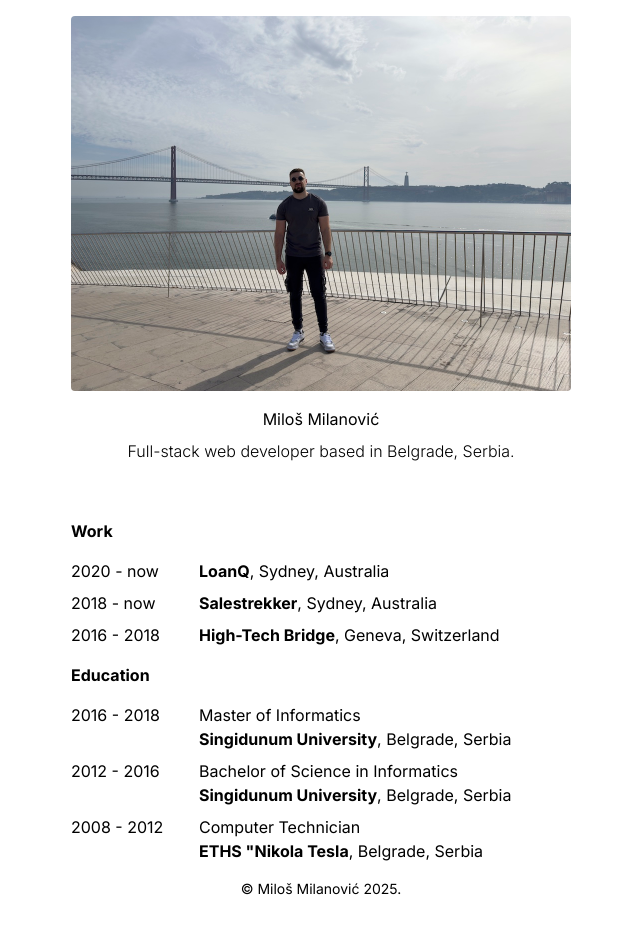
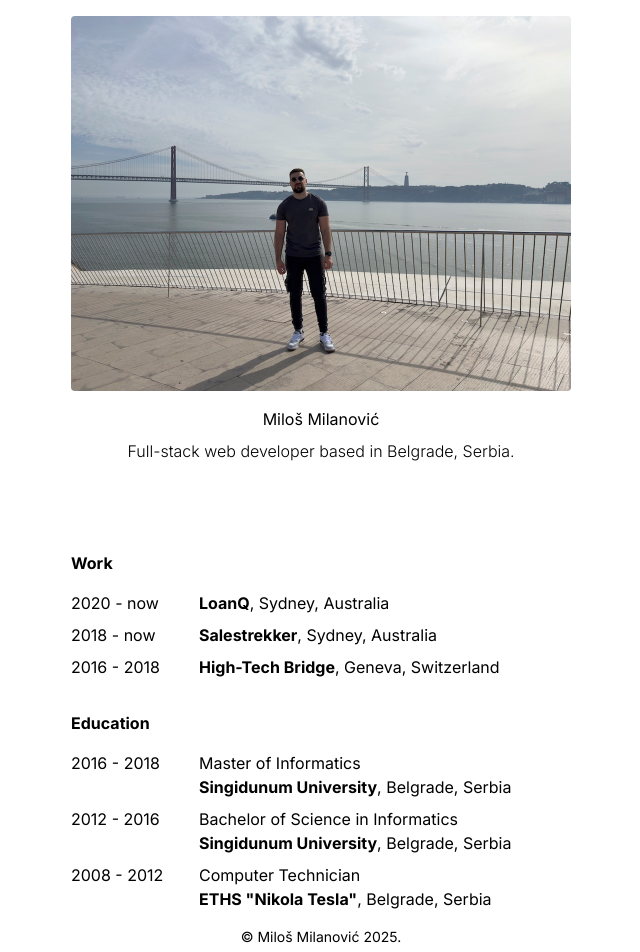
Before and after one commit to mmilanovic4/mmilanovic4.github.io, a Next.js app: page /cv in a window 1280 px wide. Shown: the top 952 px of the page, without its empty margins (319-959 px from the left). Before the commit the page ends 915 px from the top, so only its background shows below. Built offline with nearby package versions, Linux system fonts and the light colour scheme; some icons are missing.

Commit message:
chore: refactor cv

```diff
--- a/package.json
+++ b/package.json
@@ -17,7 +17,7 @@
   "devDependencies": {
     "@tailwindcss/postcss": "^4",
     "babel-plugin-react-compiler": "1.0.0",
-    "eslint": "^9",
+    "eslint": "^9.39.1",
     "eslint-config-next": "16.0.1",
     "tailwindcss": "^4"
   }
--- a/src/app/(pages)/cv/page.js
+++ b/src/app/(pages)/cv/page.js
@@ -1,53 +1,91 @@
+const data = {
+  work: [
+    {
+      id: "3",
+      name: "LoanQ",
+      location: "Sydney, Australia",
+      from: 2020,
+      to: "now",
+    },
+    {
+      id: "2",
+      name: "Salestrekker",
+      location: "Sydney, Australia",
+      from: 2018,
+      to: "now",
+    },
+    {
+      id: "1",
+      name: "High-Tech Bridge",
+      location: "Geneva, Switzerland",
+      from: 2016,
+      to: 2018,
+    },
+  ],
+  education: [
+    {
+      id: "3",
+      name: "Singidunum University",
+      title: "Master of Informatics",
+      location: "Belgrade, Serbia",
+      from: 2016,
+      to: 2018,
+    },
+    {
+      id: "2",
+      name: "Singidunum University",
+      title: "Bachelor of Science in Informatics",
+      location: "Belgrade, Serbia",
+      from: 2012,
+      to: 2016,
+    },
+    {
+      id: "1",
+      name: 'ETHS "Nikola Tesla"',
+      title: "Computer Technician",
+      location: "Belgrade, Serbia",
+      from: 2008,
+      to: 2012,
+    },
+  ],
+};
+
 export default function Resume() {
   return (
     <>
       <section>
-        <h2 className="font-bold mb-4">Work</h2>
+        <h2 className="font-bold mt-8 mb-4">Work</h2>
         <ul className="flex flex-col gap-2">
-          <li>
-            <span className="w-32 inline-block">2020 - now</span>
+          {data.work.map((row) => {
+            return (
+              <li key={row.id}>
+                <span className="w-32 inline-block">
+                  {row.from} - {row.to}
+                </span>
                 <span>
-              <strong>LoanQ</strong>, Sydney, Australia
+                  <strong>{row.name}</strong>, {row.location}
                 </span>
               </li>
-          <li>
-            <span className="w-32 inline-block">2018 - now</span>
-            <span>
-              <strong>Salestrekker</strong>, Sydney, Australia
-            </span>
-          </li>
-          <li>
-            <span className="w-32 inline-block">2016 - 2018</span>
-            <span>
-              <strong>High-Tech Bridge</strong>, Geneva, Switzerland
-            </span>
-          </li>
+            );
+          })}
         </ul>
       </section>
       <section>
-        <h2 className="font-bold my-4">Education</h2>
+        <h2 className="font-bold mt-8 mb-4">Education</h2>
         <ul className="flex flex-col gap-2">
-          <li>
-            <span className="w-32 inline-block">2016 - 2018</span>
-            <span>Master of Informatics</span>
+          {data.education.map((row) => {
+            return (
+              <li key={row.id}>
+                <span className="w-32 inline-block">
+                  {row.from} - {row.to}
+                </span>
+                <span>{row.title}</span>
                 <span className="ml-32 block">
-              <strong>Singidunum University</strong>, Belgrade, Serbia
+                  <strong>{row.name}</strong>, {row.location}
                 </span>
               </li>
-          <li>
-            <span className="w-32 inline-block">2012 - 2016</span>
-            <span>Bachelor of Science in Informatics</span>
-            <span className="ml-32 block">
-              <strong>Singidunum University</strong>, Belgrade, Serbia
-            </span>
-          </li>
-          <li>
-            <span className="w-32 inline-block">2008 - 2012</span>
-            <span>Computer Technician</span>
-            <span className="ml-32 block">
-              <strong>ETHS "Nikola Tesla</strong>, Belgrade, Serbia
-            </span>
-          </li>
+            );
+          })}
         </ul>
       </section>
     </>
```
Also changed, not shown: 2 other files (tests, documents, lock files or other folders). Lines whose indentation alone changed are shown as unchanged.
